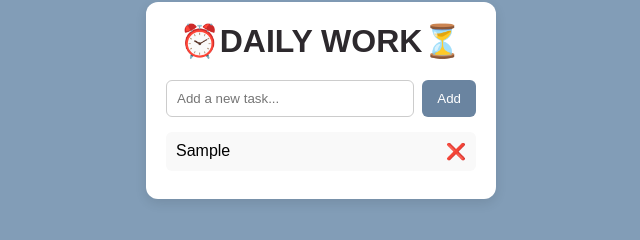
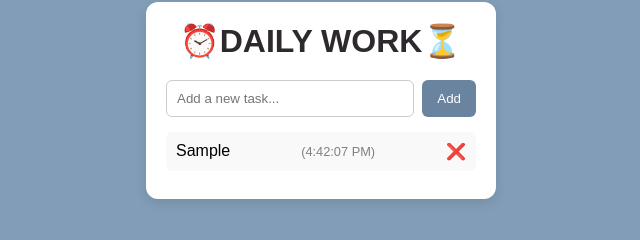
Before and after one commit to alok-kumar0421/TO-DO, a plain HTML site: page index.html in a window 1280 px wide. Both pictures are taken after typing "Sample" into the empty fields and a click on the button "Add". Shown: the part 300-540 px from the top of the page, 319-959 px from the left. Drawn offline with Linux system fonts and the light colour scheme.

Commit message:
add feature

```diff
--- a/script.js
+++ b/script.js
@@ -22,8 +22,13 @@ taskInput.addEventListener("keypress", function(e) {
 function addTask() {
     const taskText = taskInput.value.trim();
     if (taskText === "") return;
+    const task = {
+        text: taskText,
+        completed: false,
+        time: new Date().toLocaleTimeString() // ✅ अब सिर्फ़ time रहेगा
+    };
 
-    tasks.push({ text: taskText, completed: false });
+    tasks.push(task);
     localStorage.setItem('tasks', JSON.stringify(tasks));
 
     taskInput.value = "";
@@ -47,6 +52,10 @@ function renderTasks() {
             renderTasks();
         });
 
+        const timeSpan = document.createElement("span");
+        timeSpan.textContent = ` (${task.time})`;
+        timeSpan.classList.add("time");
+
         const deleteBtn = document.createElement("button");
         deleteBtn.textContent = "❌";
         deleteBtn.classList.add("deleteBtn");
@@ -57,7 +66,8 @@ function renderTasks() {
         });
 
         li.appendChild(span);
+        li.appendChild(timeSpan);
         li.appendChild(deleteBtn);
         taskList.appendChild(li);
-    });
+    });
 }
--- a/style.css
+++ b/style.css
@@ -83,3 +83,8 @@ button.deleteBtn {
 #front{
   color:#2d292d;
 }
+.time {
+    font-size: 0.8em;
+    color: grey;
+    margin-left: 10px;
+}
```
